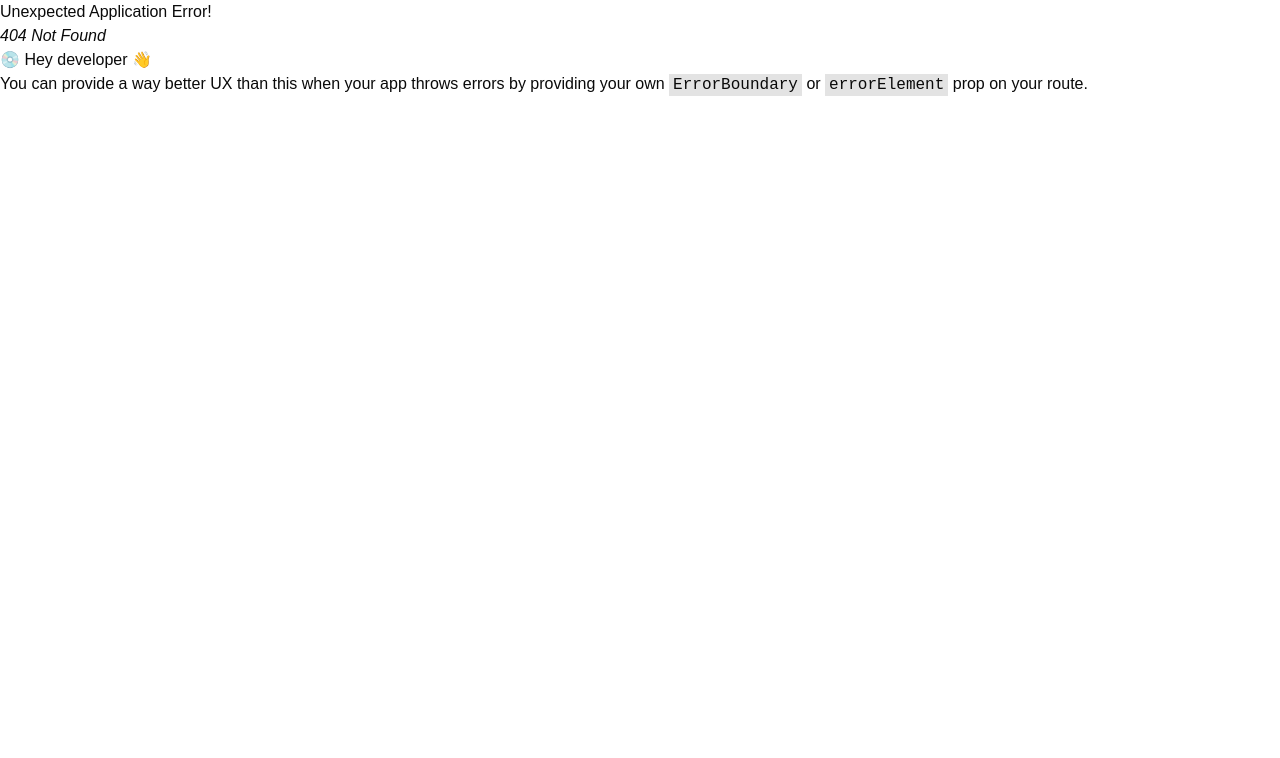
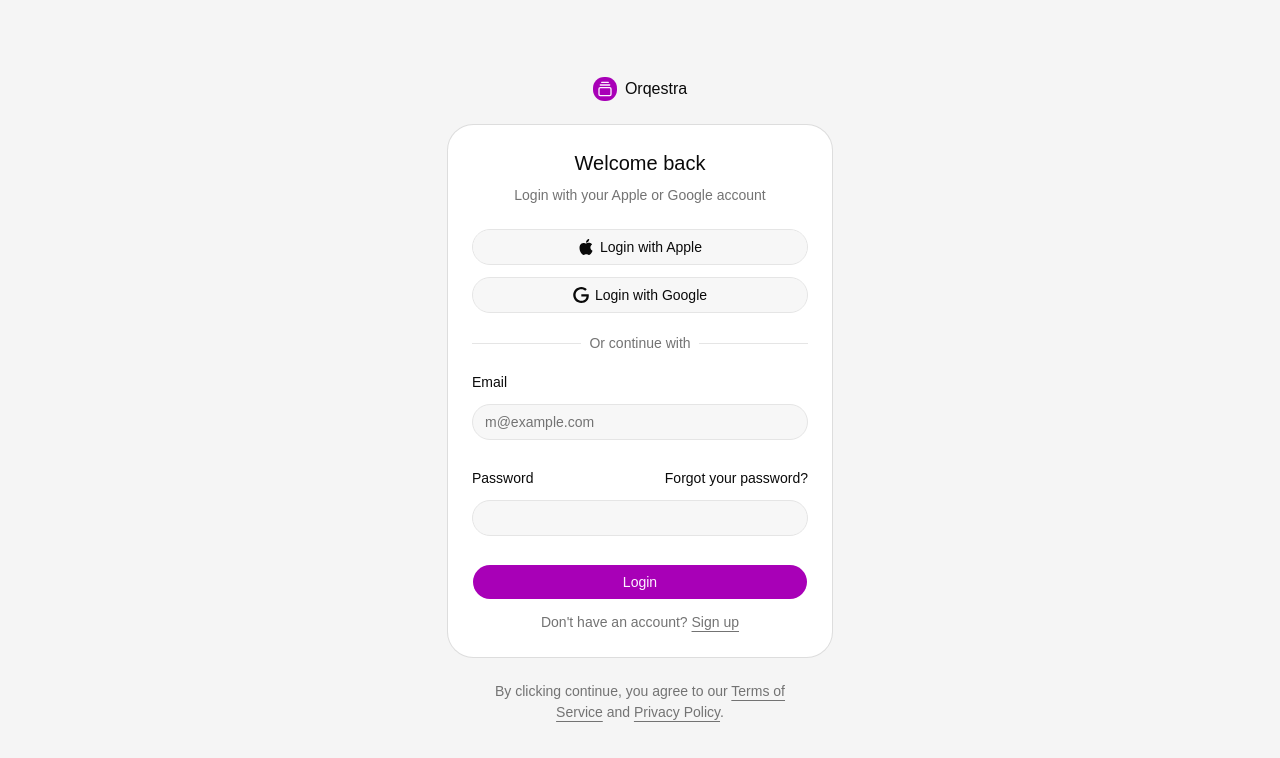
Before and after one commit to DeuxLim/orqestra, a React (Vite) app in the folder client/: page /login in a window 1280 px wide. Before the commit this address had no page. Shown: the top 758 px of the page. Built offline with nearby package versions, Linux system fonts and the light colour scheme.

Commit message:
login and signup form

```diff
--- a/client/src/app/router.tsx
+++ b/client/src/app/router.tsx
@@ -1,6 +1,8 @@
+import type { ComponentType } from "react";
 import { createBrowserRouter } from "react-router";
 
-const load = (importer: () => Promise<any>) => async () => {
+const load =
+    (importer: () => Promise<{ default: ComponentType }>) => async () => {
         const module = await importer();
         return { Component: module.default };
     };
@@ -9,6 +11,10 @@
     createBrowserRouter([
         {
             path: "/register",
-			lazy: load(() => import("@/app/routes/auth/register")),
+            lazy: load(() => import("@/app/routes/auth/Register")),
+        },
+        {
+            path: "/login",
+            lazy: load(() => import("@/app/routes/auth/Login")),
         },
     ]);
--- /dev/null
+++ b/client/src/app/routes/auth/Login.tsx
@@ -0,0 +1,10 @@
+import AuthLayout from "@/components/layouts/AuthLayout";
+import { LoginForm } from "@/components/login-form";
+
+export default function Login() {
+    return (
+        <AuthLayout>
+            <LoginForm />
+        </AuthLayout>
+    );
+}
--- a/client/src/components/layouts/AuthLayout.tsx
+++ b/client/src/components/layouts/AuthLayout.tsx
@@ -1,11 +1,25 @@
-import { type ReactNode } from 'react'
+import { type ReactNode } from "react";
+import { GalleryVerticalEnd } from "lucide-react";
 
 type Props = {
-    children : ReactNode
+    children: ReactNode;
+};
+
+export default function AuthLayout({ children }: Props) {
+    return (
+        <div className="flex min-h-svh flex-col items-center justify-center gap-6 bg-muted p-6 md:p-10">
+            <div className="flex w-full max-w-sm flex-col gap-6">
+                <a
+                    href="#"
+                    className="flex items-center gap-2 self-center font-medium"
+                >
+                    <div className="flex size-6 items-center justify-center rounded-md bg-primary text-primary-foreground">
+                        <GalleryVerticalEnd className="size-4" />
+                    </div>
+                    Orqestra
+                </a>
+                {children}
+            </div>
+        </div>
+    );
 }
-
-export default function AuthLayout({}: Props) {
-  return (
-    <div>AuthLayout</div>
-  )
-}
--- /dev/null
+++ b/client/src/components/login-form.tsx
@@ -0,0 +1,105 @@
+import { cn } from "@/lib/utils";
+import { Button } from "@/components/ui/button";
+import {
+    Card,
+    CardContent,
+    CardDescription,
+    CardHeader,
+    CardTitle,
+} from "@/components/ui/card";
+import {
+    Field,
+    FieldDescription,
+    FieldGroup,
+    FieldLabel,
+    FieldSeparator,
+} from "@/components/ui/field";
+import { Input } from "@/components/ui/input";
+
+export function LoginForm({
+    className,
+    ...props
+}: React.ComponentProps<"div">) {
+    return (
+        <div className={cn("flex flex-col gap-6", className)} {...props}>
+            <Card>
+                <CardHeader className="text-center">
+                    <CardTitle className="text-xl">Welcome back</CardTitle>
+                    <CardDescription>
+                        Login with your Apple or Google account
+                    </CardDescription>
+                </CardHeader>
+                <CardContent>
+                    <form>
+                        <FieldGroup>
+                            <Field>
+                                <Button variant="outline" type="button">
+                                    <svg
+                                        xmlns="http://www.w3.org/2000/svg"
+                                        viewBox="0 0 24 24"
+                                    >
+                                        <path
+                                            d="M12.152 6.896c-.948 0-2.415-1.078-3.96-1.04-2.04.027-3.91 1.183-4.961 3.014-2.117 3.675-.546 9.103 1.519 12.09 1.013 1.454 2.208 3.09 3.792 3.039 1.52-.065 2.09-.987 3.935-.987 1.831 0 2.35.987 3.96.948 1.637-.026 2.676-1.48 3.676-2.948 1.156-1.688 1.636-3.325 1.662-3.415-.039-.013-3.182-1.221-3.22-4.857-.026-3.04 2.48-4.494 2.597-4.559-1.429-2.09-3.623-2.324-4.39-2.376-2-.156-3.675 1.09-4.61 1.09zM15.53 3.83c.843-1.012 1.4-2.427 1.245-3.83-1.207.052-2.662.805-3.532 1.818-.78.896-1.454 2.338-1.273 3.714 1.338.104 2.715-.688 3.559-1.701"
+                                            fill="currentColor"
+                                        />
+                                    </svg>
+                                    Login with Apple
+                                </Button>
+                                <Button variant="outline" type="button">
+                                    <svg
+                                        xmlns="http://www.w3.org/2000/svg"
+                                        viewBox="0 0 24 24"
+                                    >
+                                        <path
+                                            d="M12.48 10.92v3.28h7.84c-.24 1.84-.853 3.187-1.787 4.133-1.147 1.147-2.933 2.4-6.053 2.4-4.827 0-8.6-3.893-8.6-8.72s3.773-8.72 8.6-8.72c2.6 0 4.507 1.027 5.907 2.347l2.307-2.307C18.747 1.44 16.133 0 12.48 0 5.867 0 .307 5.387.307 12s5.56 12 12.173 12c3.573 0 6.267-1.173 8.373-3.36 2.16-2.16 2.84-5.213 2.84-7.667 0-.76-.053-1.467-.173-2.053H12.48z"
+                                            fill="currentColor"
+                                        />
+                                    </svg>
+                                    Login with Google
+                                </Button>
+                            </Field>
+                            <FieldSeparator className="*:data-[slot=field-separator-content]:bg-card">
+                                Or continue with
+                            </FieldSeparator>
+                            <Field>
+                                <FieldLabel htmlFor="email">Email</FieldLabel>
+                                <Input
+                                    id="email"
+                                    type="email"
+                                    placeholder="m@example.com"
+                                    required
+                                />
+                            </Field>
+                            <Field>
+                                <div className="flex items-center">
+                                    <FieldLabel htmlFor="password">
+                                        Password
+                                    </FieldLabel>
+                                    <a
+                                        href="#"
+                                        className="ml-auto text-sm underline-offset-4 hover:underline"
+                                    >
+                                        Forgot your password?
+                                    </a>
+                                </div>
+                                <Input id="password" type="password" required />
+                            </Field>
+                            <Field>
+                                <Button type="submit">Login</Button>
+                                <FieldDescription className="text-center">
+                                    Don&apos;t have an account?{" "}
+                                    <a href="#">Sign up</a>
+                                </FieldDescription>
+                            </Field>
+                        </FieldGroup>
+                    </form>
+                </CardContent>
+            </Card>
+            <FieldDescription className="px-6 text-center">
+                By clicking continue, you agree to our{" "}
+                <a href="#">Terms of Service</a> and{" "}
+                <a href="#">Privacy Policy</a>.
+            </FieldDescription>
+        </div>
+    );
+}
--- a/client/src/components/signup-form.tsx
+++ b/client/src/components/signup-form.tsx
@@ -14,6 +14,7 @@
     FieldLabel,
 } from "@/components/ui/field";
 import { Input } from "@/components/ui/input";
+import { Link } from "react-router";
 
 export function SignupForm({
     className,
@@ -84,7 +85,7 @@
                                 <Button type="submit">Create Account</Button>
                                 <FieldDescription className="text-center">
                                     Already have an account?{" "}
-                                    <a href="#">Sign in</a>
+                                    <Link to="/login">Sign in</Link>
                                 </FieldDescription>
                             </Field>
                         </FieldGroup>
```
Lines whose indentation alone changed are shown as unchanged.
